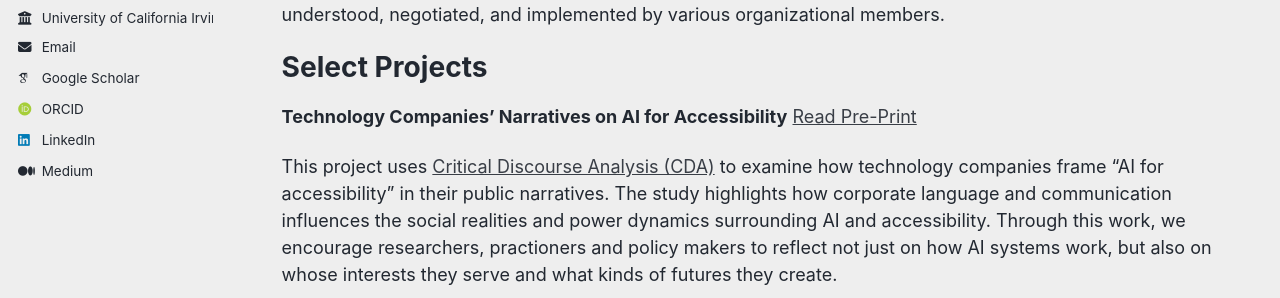
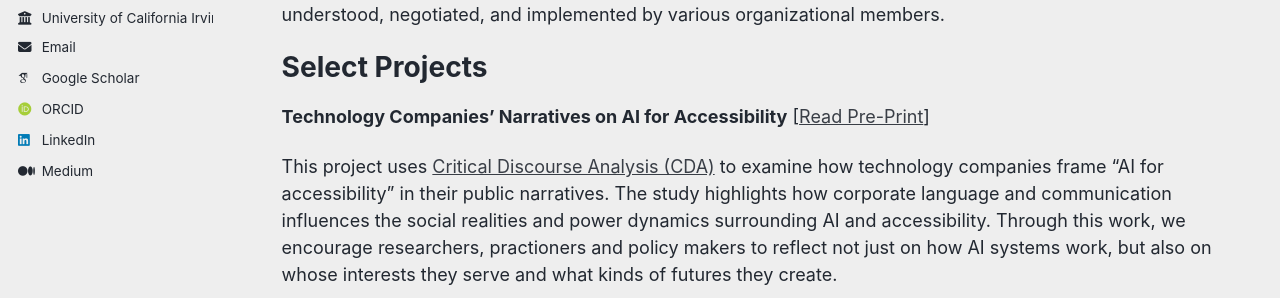
Before and after one commit to aparajitamarathe/aparajitamarathe.github.io, a Jekyll site: the page built from _pages/research.md, in a window 1280 px wide and 900 px high. Shown: the part 405-703 px from the top of the window. Built offline with Jekyll 4.4.1, drawn with Linux system fonts in a browser that asks for light colours; some web fonts are replaced.

```diff
--- a/_pages/research.md
+++ b/_pages/research.md
@@ -18,7 +18,7 @@ I am currently conducting an [ethnographic study](https://en.wikipedia.org/wiki/
 
 Select Projects
 ======
-**Technology Companies’ Narratives on AI for Accessibility** [Read Pre-Print](https://drive.google.com/file/d/1yF7dRmBQpGli-3A7-nuPR4p7dBOkPxu_/view?usp=sharing)
+**Technology Companies’ Narratives on AI for Accessibility** [[Read Pre-Print](https://drive.google.com/file/d/1yF7dRmBQpGli-3A7-nuPR4p7dBOkPxu_/view?usp=sharing)]
 
 This project uses [Critical Discourse Analysis (CDA)](https://en.wikipedia.org/wiki/Critical_discourse_analysis) to examine how technology companies frame “AI for accessibility” in their public narratives. The study highlights how corporate language and communication influences the social realities and power dynamics surrounding AI and accessibility. Through this work, we encourage researchers, practioners and policy makers to reflect not just on how AI systems work, but also on whose interests they serve and what kinds of futures they create.
 
```
